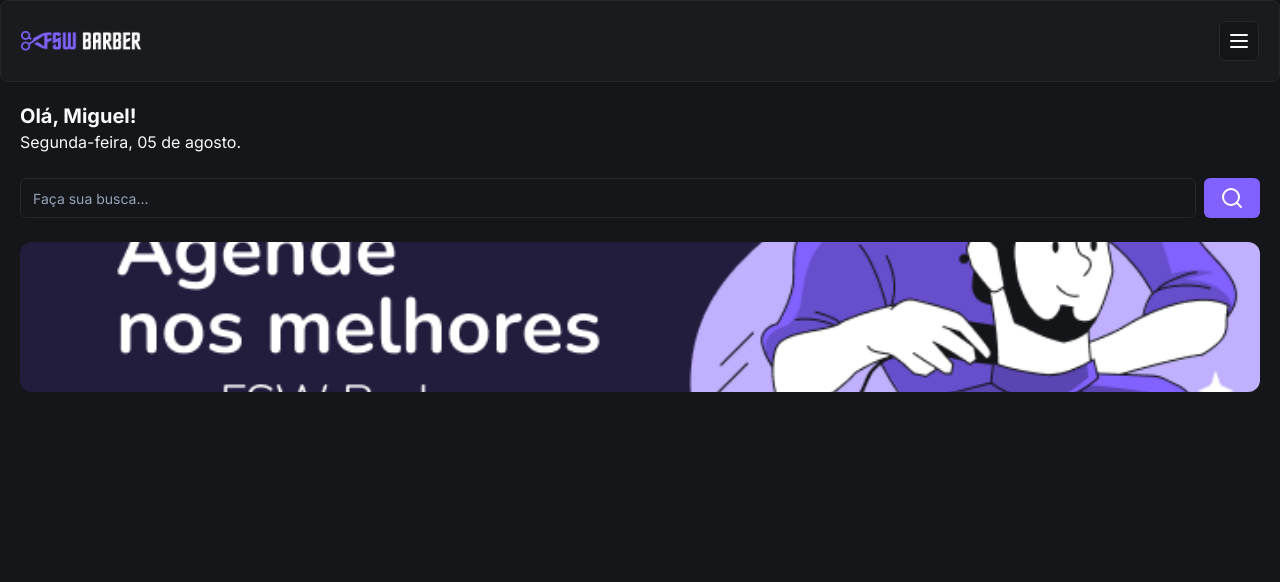
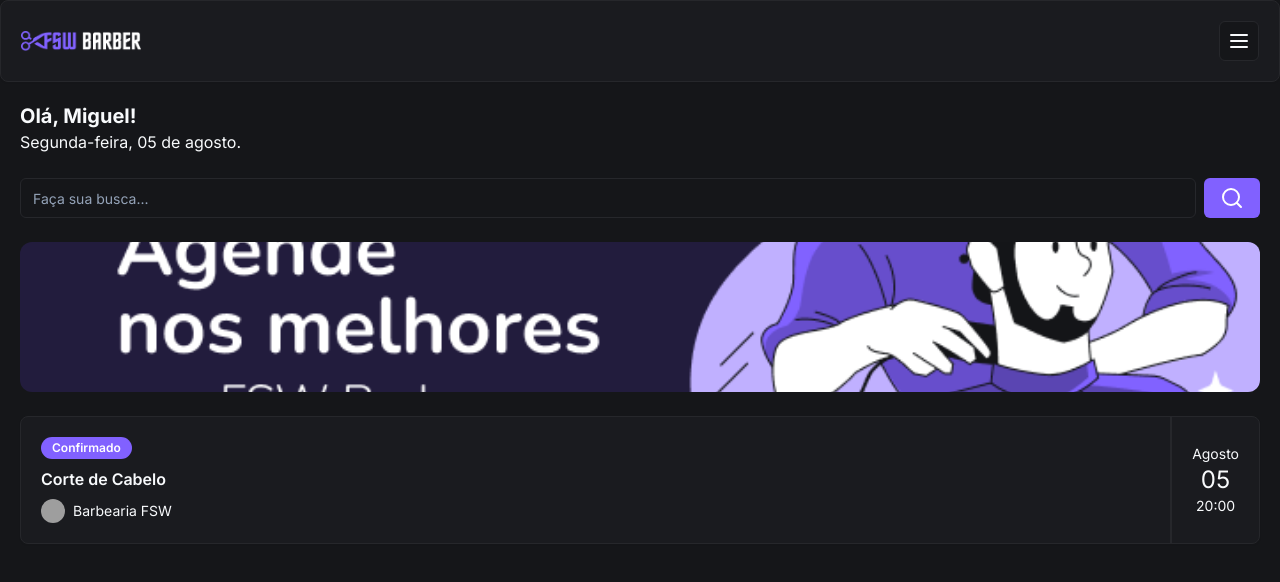
Before and after one commit to pamyszz/barbershop, a Next.js app: page / in a window 1280 px wide. Shown: the top 582 px of the page. Built offline with nearby package versions, Linux system fonts and the light colour scheme; grey boxes are pictures that could not be loaded.

Commit message:
feat: add booking item

```diff
--- /dev/null
+++ b/app/_components/ui/avatar.tsx
@@ -0,0 +1,50 @@
+"use client";
+
+import * as React from "react";
+import * as AvatarPrimitive from "@radix-ui/react-avatar";
+
+import { cn } from "@/app/_lib/utils";
+
+const Avatar = React.forwardRef<
+  React.ElementRef<typeof AvatarPrimitive.Root>,
+  React.ComponentPropsWithoutRef<typeof AvatarPrimitive.Root>
+>(({ className, ...props }, ref) => (
+  <AvatarPrimitive.Root
+    ref={ref}
+    className={cn(
+      "relative flex h-10 w-10 shrink-0 overflow-hidden rounded-full",
+      className,
+    )}
+    {...props}
+  />
+));
+Avatar.displayName = AvatarPrimitive.Root.displayName;
+
+const AvatarImage = React.forwardRef<
+  React.ElementRef<typeof AvatarPrimitive.Image>,
+  React.ComponentPropsWithoutRef<typeof AvatarPrimitive.Image>
+>(({ className, ...props }, ref) => (
+  <AvatarPrimitive.Image
+    ref={ref}
+    className={cn("aspect-square h-full w-full", className)}
+    {...props}
+  />
+));
+AvatarImage.displayName = AvatarPrimitive.Image.displayName;
+
+const AvatarFallback = React.forwardRef<
+  React.ElementRef<typeof AvatarPrimitive.Fallback>,
+  React.ComponentPropsWithoutRef<typeof AvatarPrimitive.Fallback>
+>(({ className, ...props }, ref) => (
+  <AvatarPrimitive.Fallback
+    ref={ref}
+    className={cn(
+      "flex h-full w-full items-center justify-center rounded-full bg-muted",
+      className,
+    )}
+    {...props}
+  />
+));
+AvatarFallback.displayName = AvatarPrimitive.Fallback.displayName;
+
+export { Avatar, AvatarImage, AvatarFallback };
--- /dev/null
+++ b/app/_components/ui/badge.tsx
@@ -0,0 +1,36 @@
+import * as React from "react";
+import { cva, type VariantProps } from "class-variance-authority";
+
+import { cn } from "@/app/_lib/utils";
+
+const badgeVariants = cva(
+  "inline-flex items-center rounded-full border px-2.5 py-0.5 text-xs font-semibold transition-colors focus:outline-none focus:ring-2 focus:ring-ring focus:ring-offset-2",
+  {
+    variants: {
+      variant: {
+        default:
+          "border-transparent bg-primary text-primary-foreground hover:bg-primary/80",
+        secondary:
+          "border-transparent bg-secondary text-secondary-foreground hover:bg-secondary/80",
+        destructive:
+          "border-transparent bg-destructive text-destructive-foreground hover:bg-destructive/80",
+        outline: "text-foreground",
+      },
+    },
+    defaultVariants: {
+      variant: "default",
+    },
+  },
+);
+
+export interface BadgeProps
+  extends React.HTMLAttributes<HTMLDivElement>,
+    VariantProps<typeof badgeVariants> {}
+
+function Badge({ className, variant, ...props }: BadgeProps) {
+  return (
+    <div className={cn(badgeVariants({ variant }), className)} {...props} />
+  );
+}
+
+export { Badge, badgeVariants };
--- a/app/page.tsx
+++ b/app/page.tsx
@@ -1,17 +1,23 @@
-import { SearchIcon } from "lucide-react";
 import Header from "./_components/header";
 import { Button } from "./_components/ui/button";
 import { Input } from "./_components/ui/input";
 import Image from "next/image";
+import { Card, CardContent } from "./_components/ui/card";
+import { Badge } from "./_components/ui/badge";
+import { SearchIcon } from "lucide-react";
+import { Avatar, AvatarImage } from "./_components/ui/avatar";
 
 const Home = () => {
   return (
     <div>
+      {/* HEADER */}
       <Header />
       <div className="p-5">
+        {/* TEXTO */}
         <h2 className="text-xl font-bold">Olá, Miguel!</h2>
         <p>Segunda-feira, 05 de agosto. </p>
 
+        {/* BUSCA */}
         <div className="gap-2 flex items-center mt-6">
           <Input placeholder="Faça sua busca..." />
           <Button>
@@ -19,6 +25,7 @@
           </Button>
         </div>
 
+        {/* IMAGEM - BANNER */}
         <div className="relative mt-6 h-[150px] w-full">
           <Image
             alt="Agende nos melhores com FSW Barber"
@@ -27,6 +34,30 @@
             className=" rounded-xl object-cover"
           />
         </div>
+
+        {/* AGENDAMENTO */}
+        <Card className="mt-6">
+          <CardContent className="flex justify-between p-0">
+            {/* ESQUERDA */}
+            <div className="flex flex-col gap-2 py-5 pl-5">
+              <Badge className="w-fit">Confirmado</Badge>
+              <h3 className="font-semibold">Corte de Cabelo</h3>
+
+              <div className="flex items-center gap-2">
+                <Avatar className="h-6 w-6">
+                  <AvatarImage src="https://utfs.io/f/c97a2dc9-cf62-468b-a851-bfd2bdde775f-16p.png" />
+                </Avatar>
+                <p className="text-sm">Barbearia FSW</p>
+              </div>
+            </div>
+            {/* DIREITA */}
+            <div className="flex flex-col items-center justify-center  border-l-2 border-solid px-5">
+              <p className="text-sm">Agosto</p>
+              <p className="text-2xl">05</p>
+              <p className="text-sm">20:00</p>
+            </div>
+          </CardContent>
+        </Card>
       </div>
     </div>
   );
--- a/package.json
+++ b/package.json
@@ -14,6 +14,7 @@
   },
   "dependencies": {
     "@prisma/client": "^5.18.0",
+    "@radix-ui/react-avatar": "^1.1.0",
     "@radix-ui/react-slot": "^1.1.0",
     "class-variance-authority": "^0.7.0",
     "clsx": "^2.1.1",
```
Also changed, not shown: 1 other file (tests, documents, lock files or other folders).
